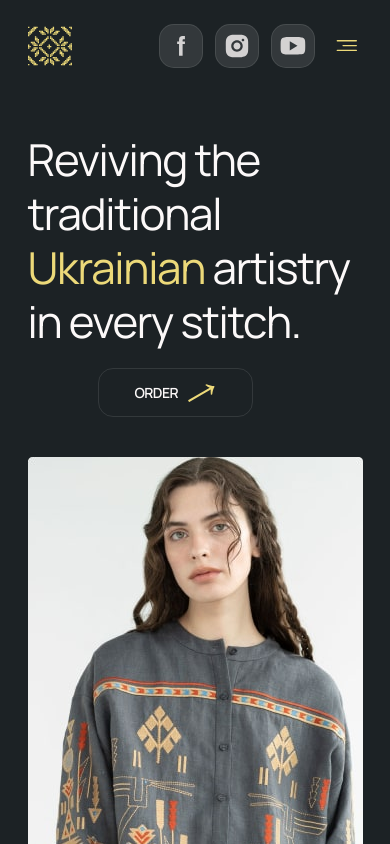
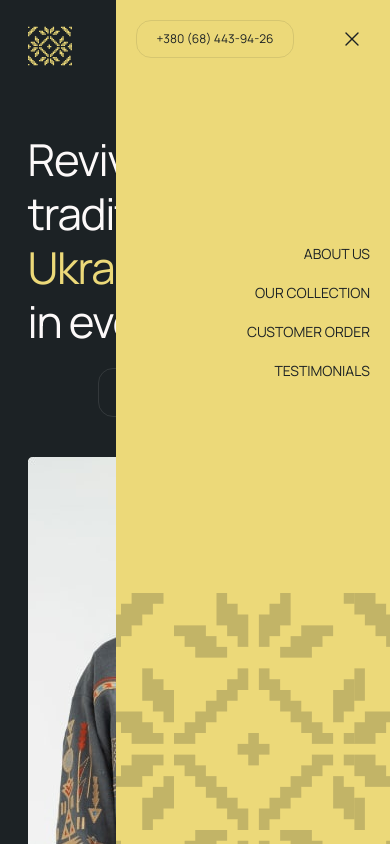
Before and after one commit to IvanYuryk/SmartCoding23, a website built with Vite: page src/index.html in a window 390 px wide. Both pictures are taken after a click on the button 344 px from the left and 46 px from the top of the page. Shown: the top 844 px of the page. Built offline with nearby package versions, Linux system fonts and the light colour scheme; files whose address does not match are found by name.

Commit message:
add_header+js

```diff
--- a/src/css/header.css
+++ b/src/css/header.css
@@ -76,20 +76,21 @@ align-items: center;
 .mob-menu{
 position: fixed;
 top: 0;
-left: 50%;
-transform: translate(-50%, 0);
-z-index: 1;
+right: 0;
+z-index: 2;
 width: 274px;
-height: 100vh;
+height: 100%;
 background-color: #ECD979;
 background-image:url(../img/header/elements.png);
 background-repeat: no-repeat;
 background-position: bottom;
 background-size: auto;
 padding: 20px;
-opacity: 0;
-visibility: hidden;
-pointer-events: auto;
+transform: translate(100%);
+}
+
+.mob-menu.is-open{
+transform: translate(0%);
 }
 
 .is-open{
@@ -152,7 +153,7 @@ text-transform: uppercase;
 @media screen and (min-width: 768px){
 
 .header{
-padding-bottom: 80px;
+padding-bottom: 106px;
 }
 
 .header .container {
--- a/src/index.html
+++ b/src/index.html
@@ -28,7 +28,12 @@
       <load src="partials/testimonials.html" />
     </main>
     <load src="partials/footer.html" />
-
+    <script
+    defer
+    src="https://cdnjs.cloudflare.com/ajax/libs/body-scroll-lock/3.1.5/bodyScrollLock.min.js"
+    integrity="sha512-HowizSDbQl7UPEAsPnvJHlQsnBmU2YMrv7KkTBulTLEGz9chfBoWYyZJL+MUO6p/yBuuMO/8jI7O29YRZ2uBlA=="
+    crossorigin="anonymous"
+  ></script>
     <script type="module" src="/main.js"></script>
   </body>
 </html>
--- a/src/js/menu.js
+++ b/src/js/menu.js
@@ -0,0 +1,29 @@
+(() => {
+    const mobileMenu = document.querySelector('.js-menu-container');
+    const openMenuBtn = document.querySelector('.js-open-menu');
+    const closeMenuBtn = document.querySelector('.js-close-menu');
+      const closeMenuLink = document.querySelectorAll('.header-link');
+
+    const toggleMenu = () => {
+      const isMenuOpen =
+        openMenuBtn.getAttribute('aria-expanded') === 'true' || false;
+      openMenuBtn.setAttribute('aria-expanded', !isMenuOpen);
+      mobileMenu.classList.toggle('is-open');
+
+      const scrollLockMethod = !isMenuOpen
+        ? 'disableBodyScroll'
+        : 'enableBodyScroll';
+      bodyScrollLock[scrollLockMethod](document.body);
+    };
+    closeMenuLink.forEach(item => item.addEventListener('click', toggleMenu));
+    openMenuBtn.addEventListener('click', toggleMenu);
+    closeMenuBtn.addEventListener('click', toggleMenu);
+
+    // Close the mobile menu on wider screens if the device orientation changes
+    window.matchMedia('(min-width: 768px)').addEventListener('change', e => {
+      if (!e.matches) return;
+      mobileMenu.classList.remove('is-open');
+      openMenuBtn.setAttribute('aria-expanded', false);
+      bodyScrollLock.enableBodyScroll(document.body);
+    });
+  })();
--- a/src/partials/header.html
+++ b/src/partials/header.html
@@ -39,31 +39,28 @@
                  </svg>
                </a>
           </ul>
-          <button type="button" class="menu-open-btn">
+          <button type="button" class="menu-open-btn js-open-menu">
             <svg class="open-btn-icon" width="100%" height="100%">
                 <use href="./img/icons.svg#icon-Nav"></use>
             </svg>
           </button>
       </address>
       <!-- Mob_menu -->
-    <div class="mob-menu">
+    <div class="mob-menu js-menu-container">
     <address class="mob-address">
     <a class="mob-address-link" href="tel:+380684439426">+380 (68) 443-94-26</a>
-    <button type="button" class="mob-btn">
+    <button type="button" class="mob-btn js-close-menu">
       <svg  class="icon-btn" xmlns="http://www.w3.org/2000/svg" width="36" height="36" viewBox="0 0 36 36" fill="none">
         <path d="M27 9L9 27" stroke="#1C2225" stroke-width="2" stroke-linecap="round" stroke-linejoin="round"/>
         <path d="M9 9L27 27" stroke="#1C2225" stroke-width="2" stroke-linecap="round" stroke-linejoin="round"/>
       </svg>
-      <!-- <svg class="icon-btn" width="100%" height="100%">
-        <use href="./img/icons.svg#icon-Nav"></use>
-      </svg> -->
     </button>
     </address>
       <ul class="mob-list">
-          <li class="mob-item"><a class="mob-item-link" href="#about_us">About us</a></li>
-          <li class="mob-item"><a class="mob-item-link" href="#our_collection">Our collection</a></li>
-          <li class="mob-item"><a class="mob-item-link" href="#customer_order">CUSTOMER ORDER</a></li>
-          <li class="mob-item"><a class="mob-item-link" href="#testimonials">TEstimonials</a></li>
+          <li class="mob-item"><a class="mob-item-link header-link" href="#about_us">About us</a></li>
+          <li class="mob-item"><a class="mob-item-link header-link" href="#our_collection">Our collection</a></li>
+          <li class="mob-item"><a class="mob-item-link header-link" href="#customer_order">CUSTOMER ORDER</a></li>
+          <li class="mob-item"><a class="mob-item-link header-link" href="#testimonials">TEstimonials</a></li>
       </ul>
     </div>
     </div>
```
